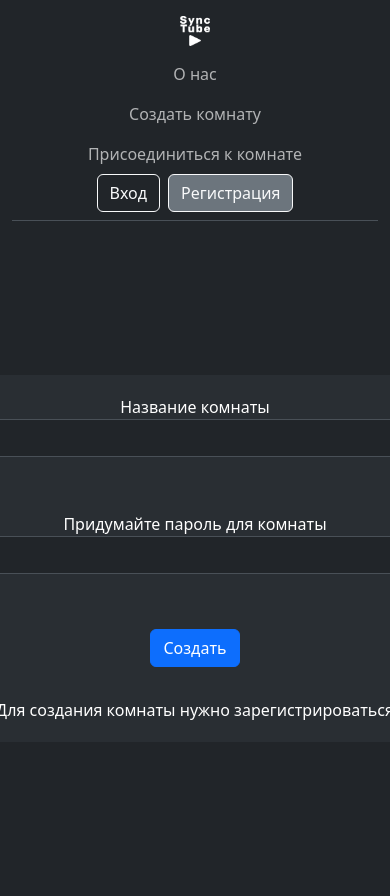
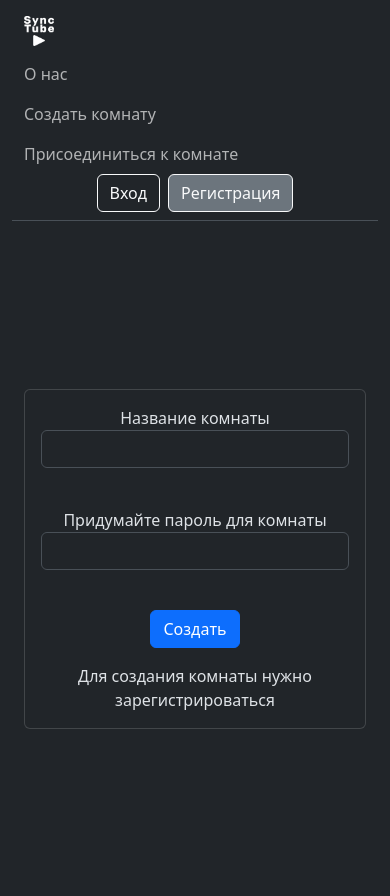
Before and after one commit to FicalyLyashkin/webproject, a Flask app: page /create_room in a window 390 px wide; the page is wider, and only the part inside the window is pictured. Run offline with Flask 3, Linux system fonts and the light colour scheme.

Commit message:
сделала создание комнаты и присоединение адаптивными

```diff
--- a/templates/create_room.html
+++ b/templates/create_room.html
@@ -5,14 +5,15 @@
 {% endblock %}
 
 {% block content %}
-<body class="d-flex h-100 text-center text-bg-dark">
-
-<div class="container">
+<div class="container text-center">
+    <div class="row align-items-center">
+        <div class="col-12">
 
             <form action="" method="post"
                   style="display: flex; flex-direction: column; align-items: center; justify-content: center; height: 80vh;">
                 {{ form.hidden_tag() }}
-        <div style="width: 500px; padding: 20px; background-color: #292e33; border-radius: 10px; display: flex; flex-direction: column; gap: 15px;">
+                <div class="card">
+                    <div class="card-body">
                         <p>
                             {{ form.code.label }}<br>
                             {{ form.code(class="form-control") }}<br>
@@ -33,11 +34,11 @@
                         </p>
                         <p>{{ form.submit(type="submit", class="btn btn-primary") }}</p>
                         <div>{{ message }}</div>
-
+                    </div>
                 </div>
             </form>
         </div>
 
-
-</body>
+    </div>
+</div>
 {% endblock %}
--- a/templates/join_room.html
+++ b/templates/join_room.html
@@ -12,7 +12,8 @@
     <form action="" method="post"
           style="display: flex; flex-direction: column; align-items: center; justify-content: center; height: 80vh;">
         {{ form.hidden_tag() }}
-        <div style="width: 500px; padding: 20px; background-color: #292e33; border-radius: 10px; display: flex; flex-direction: column; gap: 15px;">
+        <div class="card">
+            <div class="card-body">
                 <p>
                     {{ form.code.label }}<br>
                     {{ form.code(class="form-control") }}<br>
@@ -35,6 +36,7 @@
                 <div>{{ message }}</div>
 
             </div>
+        </div>
     </form>
 </div>
 
```
Lines whose indentation alone changed are shown as unchanged.
